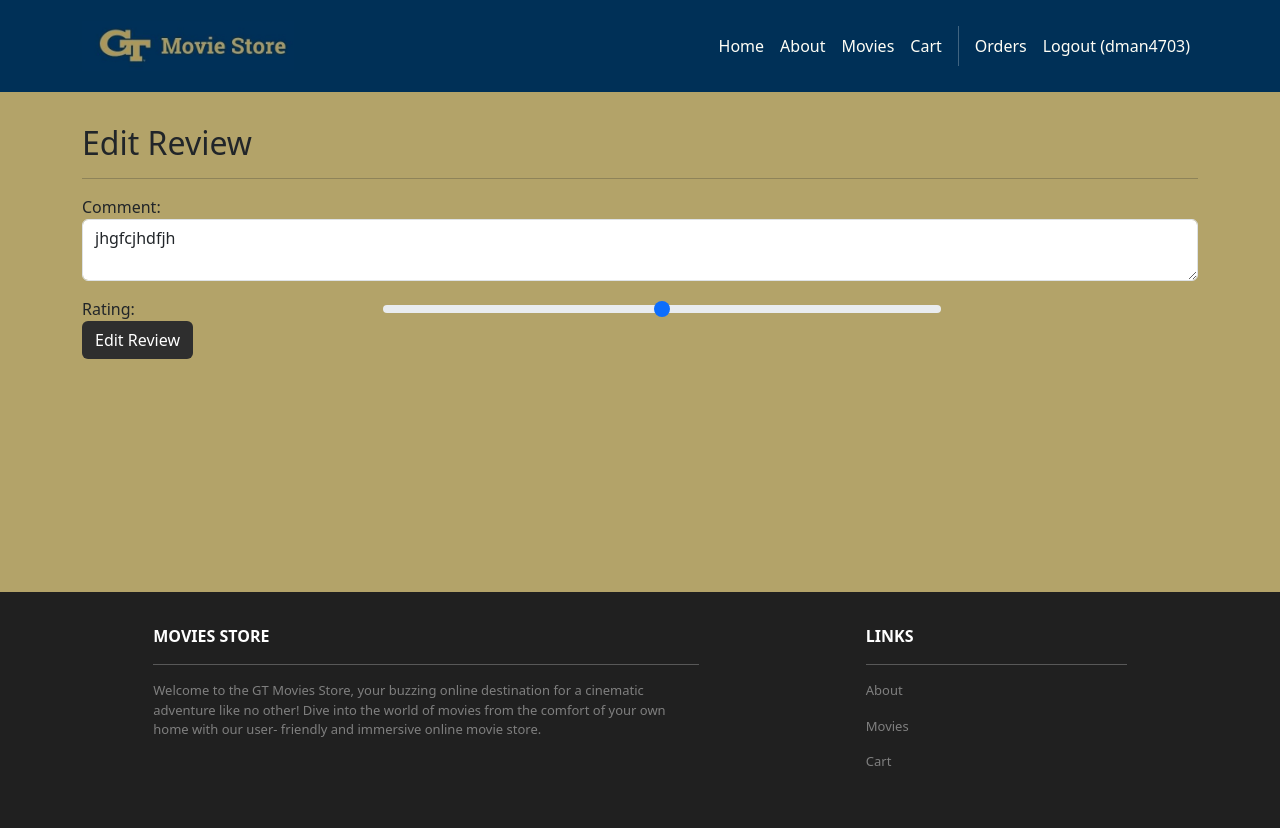
After one commit to dman4703/cs2340-gt-movies, a Django app: page /movies/1/review/1/edit/ in a window 1280 px wide. The commit adds this page. Run offline with Django 5.2, Linux system fonts and the light colour scheme; a user stored in the database is signed in; data comes from the database, SQL or seed files in the repository; both versions use the stored data as it was after the commit; some libraries are stand-ins or nearby versions; some web fonts are replaced.

Commit message:
fix edit reviews and delete bug

```diff
--- a/accounts/views.py
+++ b/accounts/views.py
@@ -54,5 +54,6 @@ def signup(request):
 
 @login_required
 def orders(request):
+    template_data = {}
     template_data = {'title': 'Orders', 'orders': request.user.order_set.all()}
     return render(request, 'accounts/orders.html', {'template_data': template_data})
--- /dev/null
+++ b/movies/templates/movies/edit_review.html
@@ -0,0 +1,41 @@
+<!DOCTYPE html>
+<html lang="en">
+<head>
+  <meta charset="UTF-8">
+  <title>Title</title>
+</head>
+<body>
+{% extends 'base.html' %}
+{% block content %}
+<div class="p-3">
+  <div class="container">
+    <div class="row mt-3">
+      <div class="col mx-auto mb-3">
+        <h2>Edit Review</h2>
+        <hr />
+        <form method="POST">
+          {% csrf_token %}
+          <p>
+            <label for="comment">Comment:</label>
+            <textarea name="comment" required
+            class="form-control" id="comment">{{template_data.review.comment }}</textarea>
+          </p>
+          <div class="d-flex justify-content-between align-items-center">
+            <label for="rating">Rating:</label>
+            <input type="range" id="rating" name="rating" min="1" max="5" value="3" class="form-range"
+                   style="width: 50%;">
+            <span id="rating-value" class="ms-2"></span>
+          </div>
+          <div class="text-start">
+            <button type="submit"
+              class="btn bg-dark text-white">Edit Review
+            </button>
+          </div>
+        </form>
+      </div>
+    </div>
+  </div>
+</div>
+{% endblock content %}
+</body>
+</html>
--- a/movies/templates/movies/show.html
+++ b/movies/templates/movies/show.html
@@ -54,9 +54,7 @@
                 Edit
             </a>
             <a class="btn btn-danger"
-              href="{% url 'movies.delete_review'
-              id=template_data.movie.id
-              review_id=review.id %}">Delete
+              href="{% url 'movies.delete_review' id=template_data.movie.id review_id=review.id %}">Delete
             </a>
             {% endif %}
           </li>
```
Also changed, not shown: db.sqlite3.
